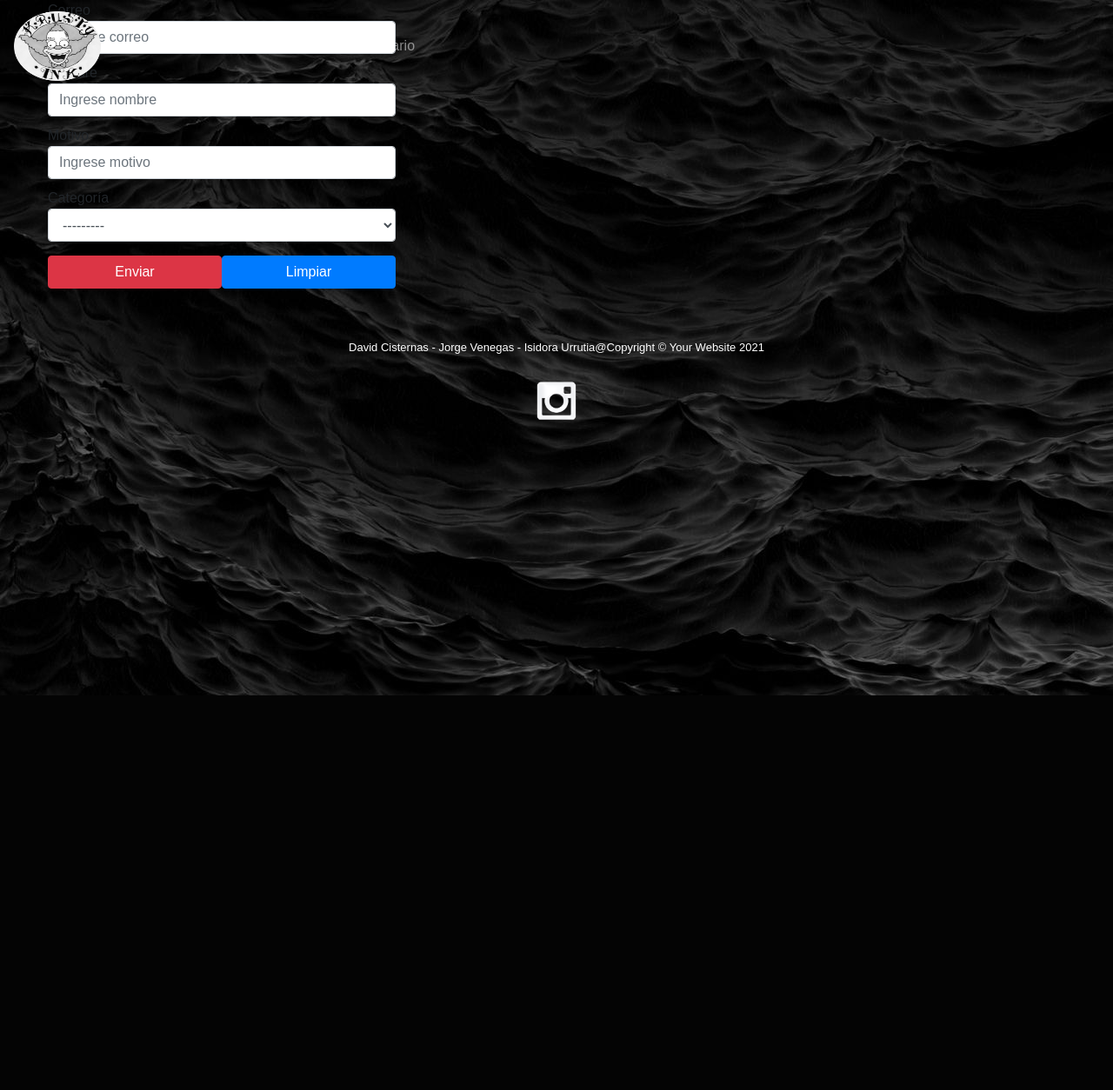
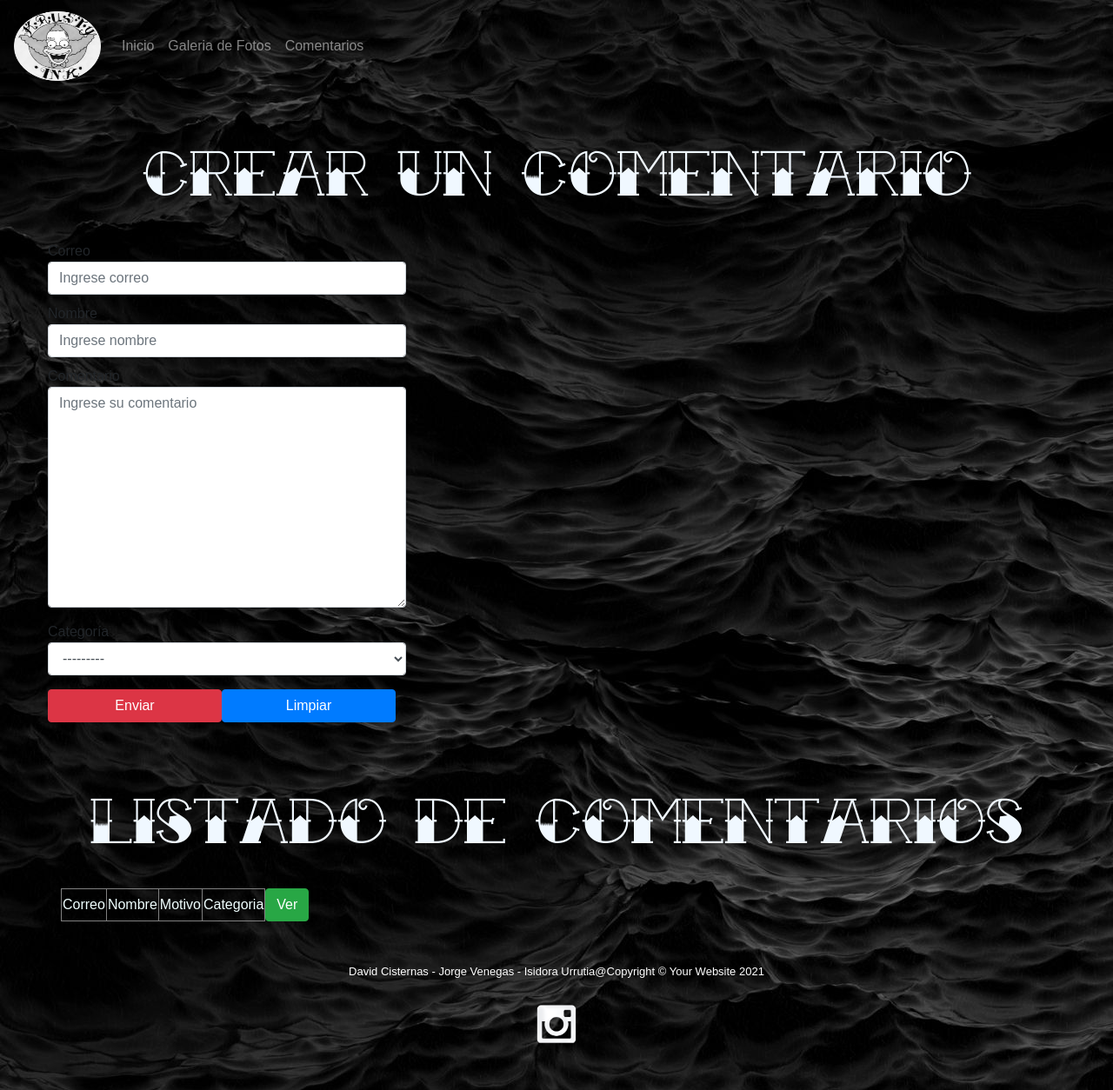
Before and after one commit to wilkingsonm/Exp3Backend_UrrutiaVenegasCisternas_004D, a Django app: page /crear_usuario in a window 1280 px wide. Shown: the whole page at 87% size. Before the commit the page ends 800 px from the top, so only its background shows below. Run offline with Django 3.2, Linux system fonts and the light colour scheme; data that the repository does not hold is empty; some libraries are stand-ins or nearby versions.

Commit message:
detalles finales y finalizacion de la pagina web

```diff
--- a/Exp3BackEnd/TestDjango/settings.py
+++ b/Exp3BackEnd/TestDjango/settings.py
@@ -78,7 +78,7 @@ DATABASES = {
     'default': {
         'ENGINE': 'django.db.backends.oracle',
         'NAME': '127.0.0.1:1521/xe',
-        'USER': 'c##prueba',
+        'USER': 'c##prueba004',
         'PASSWORD': 'prueba',
         'TEST': {
             'USER': 'default_test',
--- a/Exp3BackEnd/core/forms.py
+++ b/Exp3BackEnd/core/forms.py
@@ -13,7 +13,7 @@ class UsuarioForm(forms.ModelForm):
         labels ={
             'correo': 'Correo',
             'nombre': 'Nombre',
-            'motivo': 'Motivo',
+            'motivo': 'Comentario',
             'categoria': 'Categoría',
         }
         widgets={
@@ -31,10 +31,10 @@ class UsuarioForm(forms.ModelForm):
                     'id': 'nombre'
                 }
             ),
-            'motivo': forms.TextInput(
+            'motivo': forms.Textarea(
                 attrs={
                     'class': 'form-control',
-                    'placeholder': 'Ingrese motivo',
+                    'placeholder': 'Ingrese su comentario',
                     'id': 'motivo'
                 }
             ),
--- a/Exp3BackEnd/core/models.py
+++ b/Exp3BackEnd/core/models.py
@@ -18,12 +18,9 @@ class Categoria(models.Model):
 
 class Usuario(models.Model):
 
-    correo = models.CharField(max_length=6, primary_key=True, verbose_name='Correo')
-
+    correo = models.CharField(max_length=100, primary_key=True, verbose_name='Correo')
     nombre = models.CharField(max_length=20, verbose_name='Nombre')
-
-    motivo = models.CharField(max_length=20, verbose_name='Motivo')
-
+    motivo = models.CharField(max_length=150, verbose_name='Motivo')
     categoria = models.ForeignKey(Categoria, on_delete=CASCADE)
 
 
--- a/Exp3BackEnd/core/static/css/estilos.css
+++ b/Exp3BackEnd/core/static/css/estilos.css
@@ -128,8 +128,7 @@ label.error {
     #caj{
         width: 300px;
         height: 300px;
-        padding: 20px;
-        margin: 20px;
+        margin: 100px;
         color:white;
       }
 
--- a/Exp3BackEnd/core/templates/GaleriaFotos.html
+++ b/Exp3BackEnd/core/templates/GaleriaFotos.html
@@ -31,10 +31,7 @@
           <a class="nav-link" href="{% url 'galeria' %}">Galeria de Fotos</a>
         </li>
         <li class="nav-item">
-          <a class="nav-link" href="{% url 'home' %}">home</a>
-        </li>
-        <li class="nav-item">
-          <a class="nav-link" href="{% url 'crearUsuario' %}">crear usuario</a>
+          <a class="nav-link" href="{% url 'crearUsuario' %}">Comentarios</a>
         </li>
       </ul>
     </div>
--- a/Exp3BackEnd/core/templates/core/form_crearusuario.html
+++ b/Exp3BackEnd/core/templates/core/form_crearusuario.html
@@ -39,7 +39,7 @@
         }); //$('#formulario').validate
     }); //function
 </script>
-    <title>crear usuario</title>
+    <title>Comentarios</title>
 </head>
 <body background="{%static 'img/Fondonegro.jpg'%}">
   {%load static%}
@@ -59,15 +59,15 @@
               <a class="nav-link" href="{% url 'galeria' %}">Galeria de Fotos</a>
             </li>
             <li class="nav-item">
-              <a class="nav-link" href="{% url 'home' %}">home</a>
-            </li>
-            <li class="nav-item">
-              <a class="nav-link" href="{% url 'crearUsuario' %}">crear usuario</a>
+              <a class="nav-link" href="{% url 'crearUsuario' %}">Comentarios</a>
             </li>
           </ul>
         </div>
       </nav>
+      <br><br><br><br>
+      <h1>Crear un Comentario</h1>
       <div class="container">
+
         <div class="row">
           <div class="row">
               <form method="POST" action="#" id="formulario">
@@ -89,12 +89,37 @@
                       {{usuario_form.categoria}}
                   </div>
                   <div class="form-group">
-                       <input type="submit" class="btn btn-danger" id="enviar" value="Enviar">
+                      <input type="submit" class="btn btn-danger" id="enviar" value="Enviar">
                       <input type="reset" class="btn btn-primary" id="limpiar" value="Limpiar">
                   </div>
               </form>
           </div>
       </div>
+    </div>
+    <h1 style="text-align: center;">Listado de Comentarios</h1>
+    <div class="container" >
+      <div class="row" style="color: azure; text-align: center;">
+          <table border="1">
+              <tr>
+                  <td>Correo</td>
+                  <td>Nombre</td>
+                  <td>Motivo</td>
+                  <td>Categoria</td>
+              </tr>
+
+              {%for us in datos%}
+              <tr>
+                  <td>{{us.correo}}</td>
+                  <td>{{us.nombre}}</td>
+                  <td>{{us.motivo}}</td>
+                  <td>{{us.categoria}}</td>
+              </tr>
+              {%endfor%}
+          </table>
+
+          <a href="ver" class="btn btn-success">Ver</a>
+      </div>
+
     </div>
 
 </body>
--- a/Exp3BackEnd/core/templates/core/form_mod_usuario.html
+++ b/Exp3BackEnd/core/templates/core/form_mod_usuario.html
@@ -1,6 +1,7 @@
 <!DOCTYPE html>
 <html lang="en">
 <head>
+    {%load static%}
     <meta charset="UTF-8">
     <meta http-equiv="X-UA-Compatible" content="IE=edge">
     <meta name="viewport" content="width=device-width, initial-scale=1.0">
@@ -10,7 +11,8 @@
     <title>Modificando Usuario</title>
 
 </head>
-<body>
+<body >
+    {%load static%}
     <div class="container">
         <div class="row">
             <h1>Modificando Usuario</h1>
--- a/Exp3BackEnd/core/templates/index.html
+++ b/Exp3BackEnd/core/templates/index.html
@@ -28,10 +28,7 @@
             <a class="nav-link" href="{% url 'galeria' %}">Galeria de Fotos</a>
           </li>
           <li class="nav-item">
-            <a class="nav-link" href="{% url 'home' %}">home</a>
-          </li>
-          <li class="nav-item">
-            <a class="nav-link" href="{% url 'crearUsuario' %}">crear usuario</a>
+            <a class="nav-link" href="{% url 'crearUsuario' %}">Comentarios</a>
           </li>
         </ul>
       </div>
--- a/Exp3BackEnd/core/urls.py
+++ b/Exp3BackEnd/core/urls.py
@@ -1,9 +1,8 @@
 from django.urls import path
-from .views import home,index,galeria,crearUsuario,Ver,form_mod_usuario, form_del_usuario
+from .views import index,galeria,crearUsuario,Ver,form_mod_usuario, form_del_usuario
 
 urlpatterns = [
 
-    path('home', home, name="home"),
     path('', index, name="index"),
     path('galeria', galeria, name="galeria"),
     path('crear_usuario', crearUsuario, name="crearUsuario"),
--- a/Exp3BackEnd/core/views.py
+++ b/Exp3BackEnd/core/views.py
@@ -3,13 +3,6 @@ from .models import Usuario
 from .forms import UsuarioForm
 
 # Create your views here.
-def home(request):
-    nombre = 'Jorge Venegas'
-
-    usuarios = Usuario.objects.all()  #similar al comando select
-
-    return render(request, 'home.html', context={'nom_usuario': nombre, 'datos': usuarios},
-    )
 
 def index(request):
 
@@ -22,14 +15,15 @@ def galeria(request):
     )
 
 def crearUsuario(request):
+    usuari = Usuario.objects.all()
     if request.method=='POST':
         usuario_form = UsuarioForm(request.POST)
         if usuario_form.is_valid():
             usuario_form.save()
-            return redirect('home')
+            return redirect('crearUsuario')
     else:
         usuario_form= UsuarioForm()
-    return render(request, 'core/form_crearusuario.html', {'usuario_form': usuario_form})
+    return render(request, 'core/form_crearusuario.html', {'usuario_form': usuario_form,'datos': usuari})
 
 def Ver(request):
     usuarios = Usuario.objects.all()
```
Also changed, not shown: Exp3BackEnd/core/templates/core/ver.html (+11 -5 lines), Exp3BackEnd/core/migrations/0003_auto_20210621_2225.py (added).
